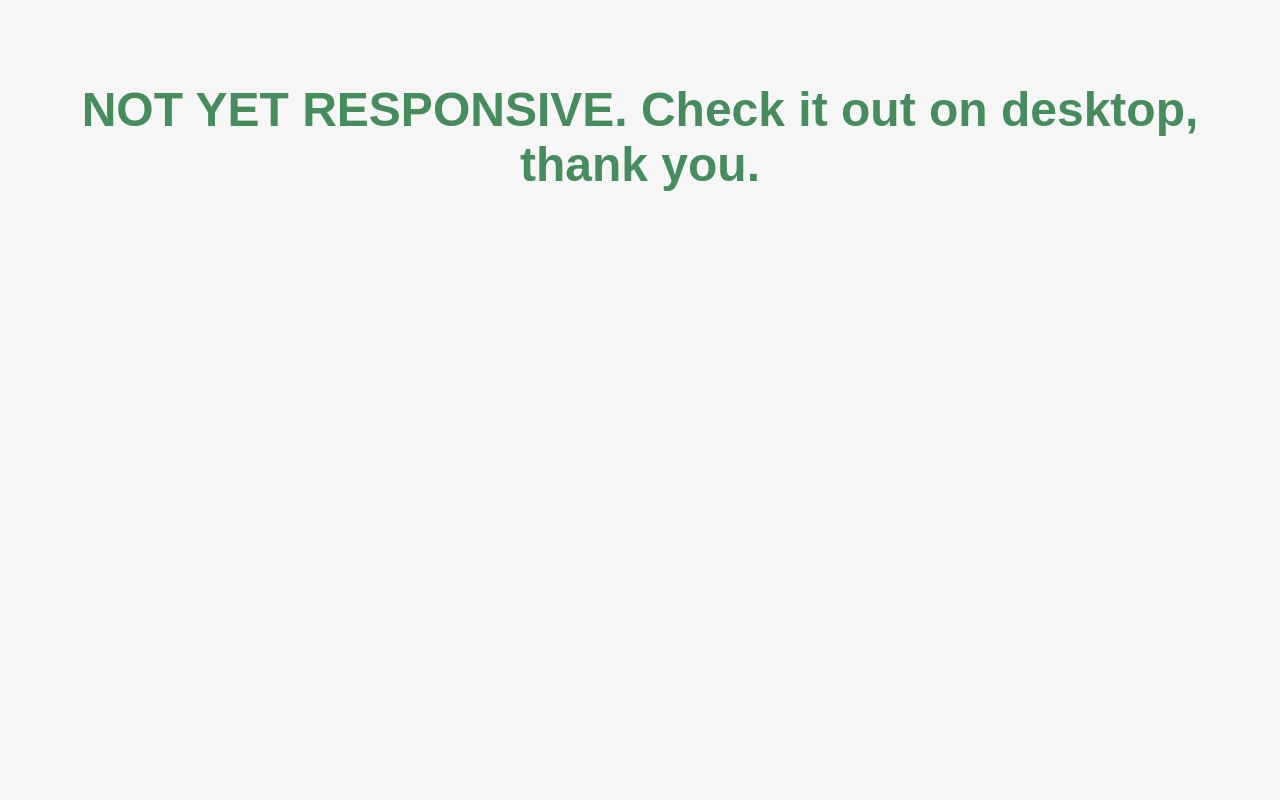
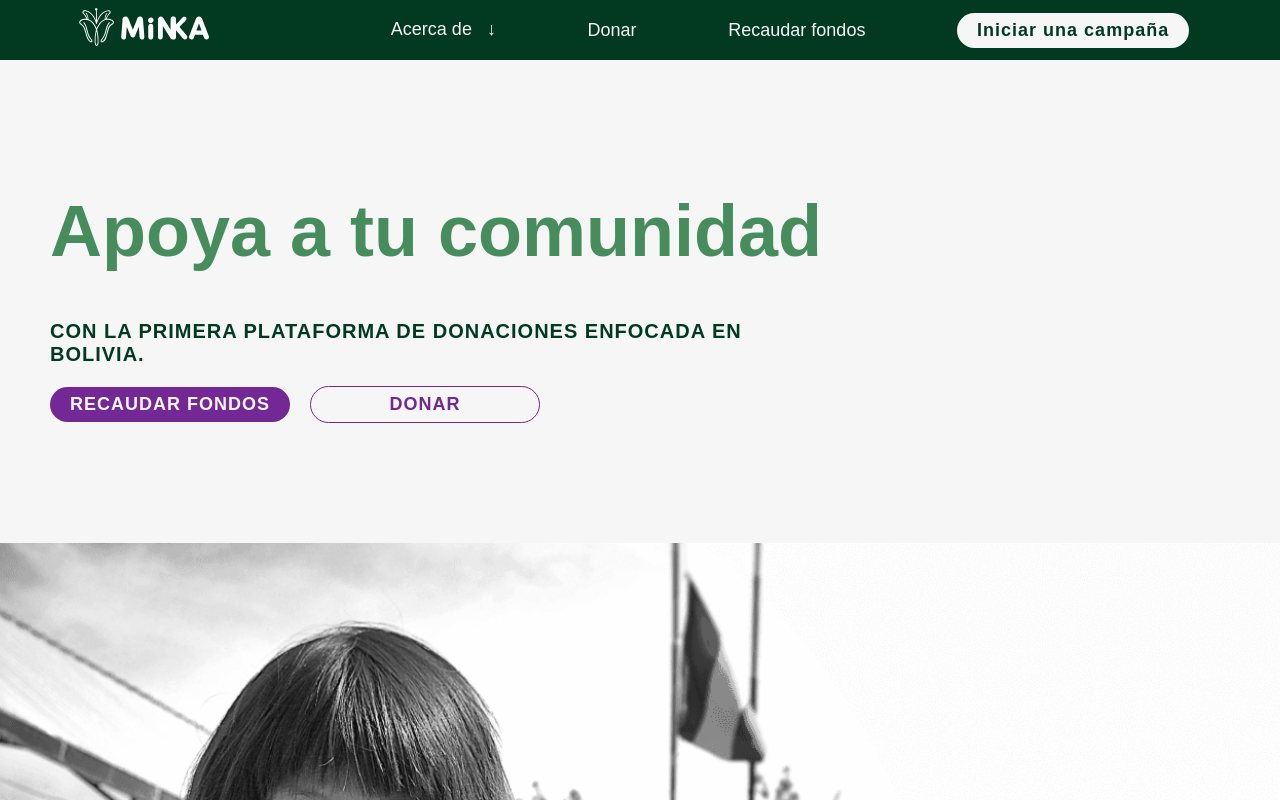
Before and after one commit to KurtGuardia/Minka, a Next.js app: page / in a window 1280 px wide. Shown: the top 800 px of the page. Built offline with nearby package versions, Linux system fonts and the light colour scheme; a web font is replaced by a local one.

Commit message:
fix: Fix the max-width for the Non Responsive code

```diff
--- a/package.json
+++ b/package.json
@@ -11,6 +11,7 @@
   "dependencies": {
     "next": "14.2.6",
     "react": "^18",
+    "react-anchor-link-smooth-scroll": "^1.0.12",
     "react-dom": "^18",
     "sass": "^1.77.8"
   },
--- a/src/app/page.jsx
+++ b/src/app/page.jsx
@@ -8,10 +8,10 @@ import Contact from '@/components/Contact/Contact'
 export default function Home() {
   return (
     <main className={styles.main}>
-      <h1 className={styles.headingSec}>
+      <h2 className={styles.headingSec}>
         NOT YET RESPONSIVE. Check it out on desktop, thank
         you.
-      </h1>
+      </h2>
       <div className={styles.mainContent}>
         <Hero />
         <Offer />
--- a/src/app/page.module.scss
+++ b/src/app/page.module.scss
@@ -2,18 +2,18 @@
     // Until it is responsive
     padding: 5rem !important;
 
-    h1 {
+    h2 {
         display: none;
         text-align: center;
 
-        @media (max-width: 1280px) {
+        @media (max-width: $tablet) {
             display: block;
         }
     }
 
     &Content {
 
-        @media (max-width: 1280px) {
+        @media (max-width: $tablet) {
             display: none;
         }
 
--- a/src/components/Footer/Footer.jsx
+++ b/src/components/Footer/Footer.jsx
@@ -7,27 +7,20 @@ import facebook from '../../../public/icons/facebook.svg'
 import instagram from '../../../public/icons/instagram.svg'
 import whatsapp from '../../../public/icons/whatsapp.svg'
 import Link from 'next/link'
+import AnchorLink from 'react-anchor-link-smooth-scroll'
 
 export default function Footer() {
   return (
     <div className={styles.footer} id='footer'>
       <div className={styles.footerIcons}>
-        <Link
-          href='#'
-          onClick={(e) => {
-            e.preventDefault()
-            document
-              .getElementById('top')
-              .scrollIntoView({ behavior: 'smooth' })
-          }}
-        >
+        <AnchorLink href='#top'>
           <Image
             src={logo}
             alt='Minka Logo'
             width={150}
             height={50}
           />
-        </Link>
+        </AnchorLink>
         <div className={styles.footerIconsSocial}>
           <a
             target='_blank'
@@ -105,9 +98,9 @@ export default function Footer() {
               Recursos y apoyo
             </p>
           </Link>
-          <Link href='#faq'>
+          <AnchorLink href='#faq'>
             <p className={styles.text}>FAQ</p>
-          </Link>
+          </AnchorLink>
           <Link href='/guia'>
             <p className={styles.text}>
               Guía de recaudación de fondos
@@ -118,15 +111,21 @@ export default function Footer() {
               Red de socios para kermes y rifas
             </p>
           </Link>
-          <Link href='#testimonios'>
+          <AnchorLink href='#testimonios'>
             <p className={styles.text}>Testimonios</p>
-          </Link>
+          </AnchorLink>
         </div>
       </div>
       <p className={styles.footerCopy}>
         App developed by{' '}
-        <a href='https://kurtguardia.com'>Kurt Guardia</a> ·
-        Copyright &copy;
+        <a
+          href='https://kurtguardia.com'
+          target='_blank'
+          rel='noreferrer'
+        >
+          Kurt Guardia
+        </a>
+        · Copyright &copy;
       </p>
     </div>
   )
--- a/src/components/Footer/Footer.module.scss
+++ b/src/components/Footer/Footer.module.scss
@@ -1,6 +1,6 @@
 .footer {
     // Until it is responsive
-    @media (max-width: 1280px) {
+    @media (max-width: $tablet) {
       display: none;
     }
 
--- a/src/components/Navbar/Navbar.jsx
+++ b/src/components/Navbar/Navbar.jsx
@@ -1,11 +1,11 @@
 'use client'
 
 import React, { useState, useEffect } from 'react'
-import Link from 'next/link'
 import Image from 'next/image'
 import styles from './Navbar.module.scss'
 import logo from '../../../public/logo-white.svg'
 import { useOutsideClick } from '@/hooks/useOutsideClick'
+import AnchorLink from 'react-anchor-link-smooth-scroll'
 
 const Navbar = () => {
   const [isSticky, setIsSticky] = useState(false)
@@ -41,14 +41,8 @@ const Navbar = () => {
       }`}
     >
       <div className={styles.container}>
-        <Link
-          href='/'
-          onClick={(e) => {
-            e.preventDefault()
-            document
-              .getElementById('top')
-              .scrollIntoView({ behavior: 'smooth' })
-          }}
+        <AnchorLink offset={150}
+          href='#top'
         >
           <Image
             src={logo}
@@ -56,7 +50,7 @@ const Navbar = () => {
             width={150}
             height={50}
           />
-        </Link>
+        </AnchorLink>
         <nav className={styles.nav}>
           <ul className={styles.ul}>
             <li className={styles.li}>
@@ -75,27 +69,27 @@ const Navbar = () => {
                   }}
                   ref={ref}
                 >
-                  <Link href='#'>Nosotros</Link>
-                  <Link href='#faq'>FAQ</Link>
-                  <Link href='#contact'>Contáctanos</Link>
+                  <AnchorLink offset={150} href='#'>Nosotros</AnchorLink>
+                  <AnchorLink offset={150} href='#faq'>FAQ</AnchorLink>
+                  <AnchorLink offset={150} href='#contact'>Contáctanos</AnchorLink>
                 </ul>
               </div>
             </li>
             <li className={styles.li}>
-              <Link href='/donar'>Donar</Link>
+              <AnchorLink offset={150} href='/donar'>Donar</AnchorLink>
             </li>
             <li className={styles.li}>
-              <Link href='/login'>
+              <AnchorLink offset={150} href='/login'>
                 Recaudar fondos
-              </Link>
+              </AnchorLink>
             </li>
             <li className={styles.li}>
-              <Link
+              <AnchorLink offset={150}
                 href='/login'
                 className={styles.buttonWhite}
               >
                 Iniciar una campaña
-              </Link>
+              </AnchorLink>
             </li>
           </ul>
         </nav>
--- a/src/components/Navbar/Navbar.module.scss
+++ b/src/components/Navbar/Navbar.module.scss
@@ -1,7 +1,7 @@
 .navbar {
 
   // Until it is responsive
-  @media (max-width: 1280px) {
+  @media (max-width: $tablet) {
     display: none;
   }
 
```
Also changed, not shown: 1 other file (tests, documents, lock files or other folders).
